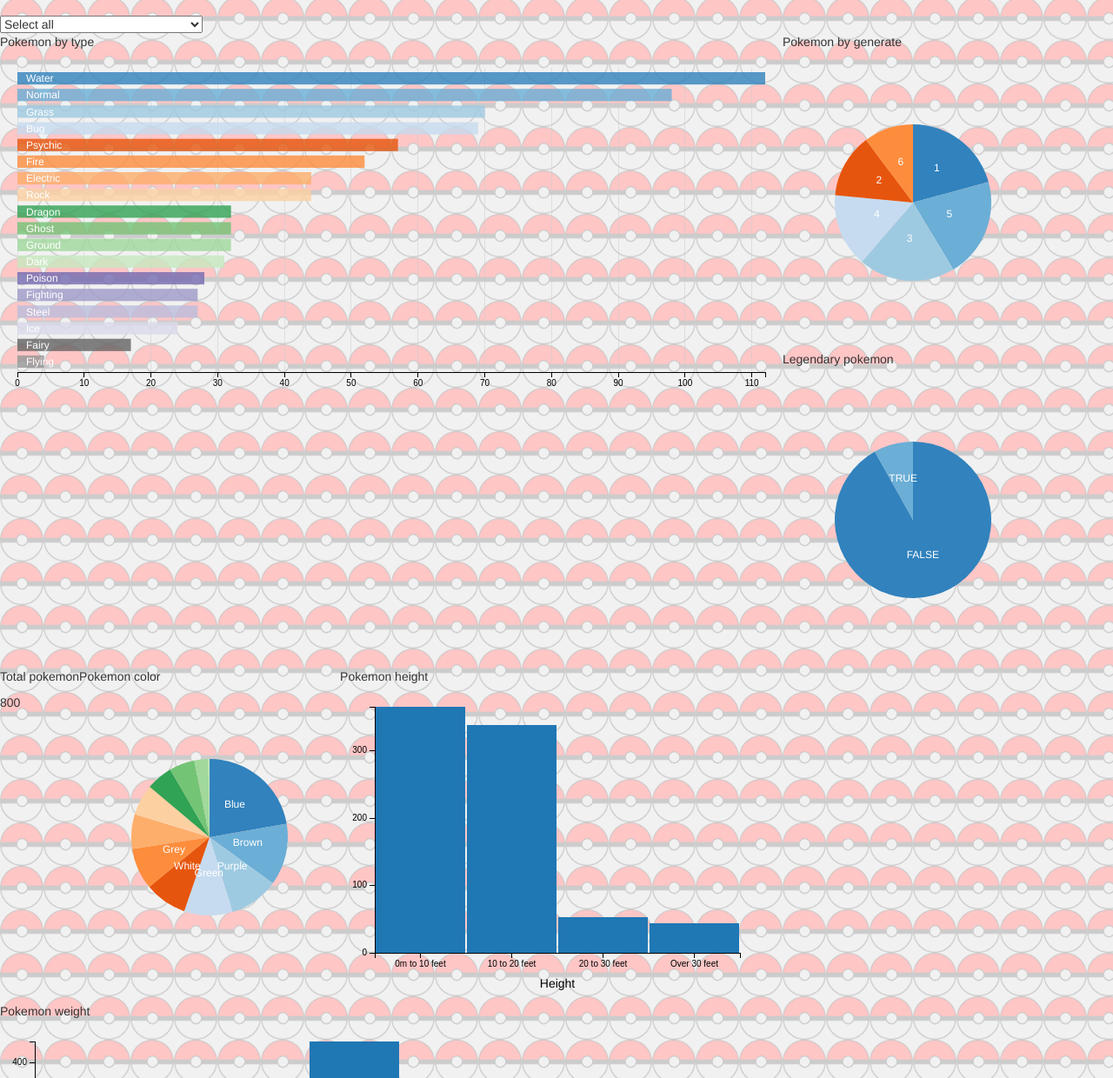
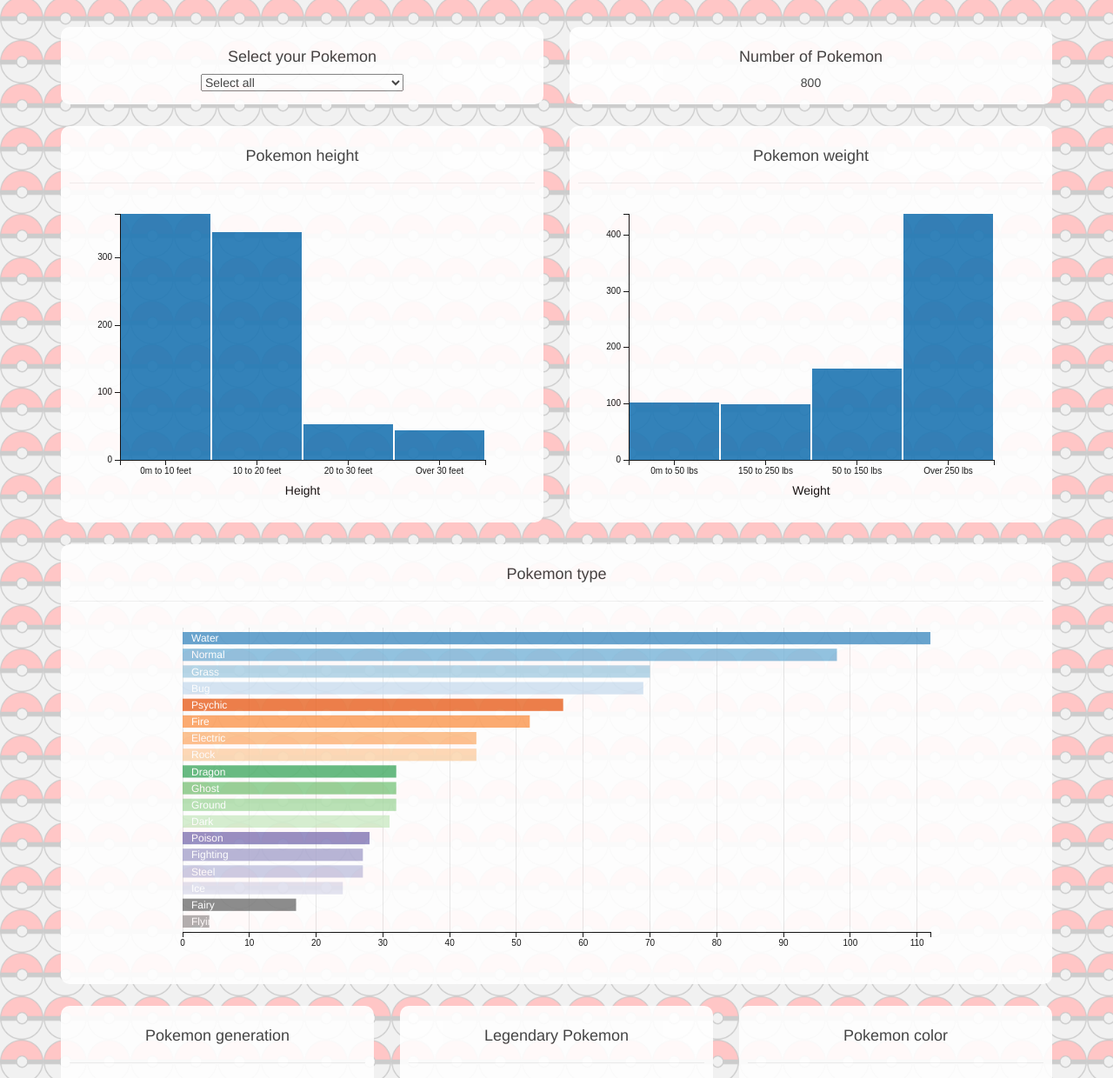
Before and after one commit to Jorden-V/Pokemon_Data_Dashboard_2nd_Project, a plain HTML site: page index.html in a window 1280 px wide. Shown: the part 54-1294 px from the top of the page at 87% size. Drawn offline with nearby package versions, Linux system fonts and the light colour scheme.

Commit message:
added some styles to the charts

```diff
--- a/index.html
+++ b/index.html
@@ -22,6 +22,7 @@
 
 <body class="background-image">
 
+    <!-------- Bootstrap naviagtion bar ------------>
     <nav class="navbar navbar-default">
         <div class="container-fluid">
             <div class="row">
@@ -40,36 +41,94 @@
             </div>
         </div>
     </nav>
+    <section class="container">
+
+        <!-------- Pokemon selector and total pokemon count ------------>
         <div class="row">
-
-
-        <div id="select-pokemon" class="col-xs-12">
+            <div class="col-xs-12">
+                <div class="row">
+                    <div class="col-xs-12 col-sm-6">
+                        <div id="select-pokemon" class="content-style">
+                            <h4> Select your Pokemon</h4>
                         </div>
                     </div>
-    <div id="pokemon-type">
-        <p>Pokemon by type</p>
+                    <div class="col-xs-12 col-sm-6">
+                        <div id="pokemon-volume" class="content-style">
+                            <h4>Number of Pokemon</h4>
                         </div>
-    <div id="pokemon-gen-type">
-        <p>Pokemon by generate</p>
                     </div>
-    <div id="legendary-pokemon">
-        <p> Legendary pokemon</p>
                 </div>
-    <div id="pokemon-volume">
-        <p> Total pokemon</p>
             </div>
-    <div id="pokemon-color">
-        <p>Pokemon color</p>
         </div>
-    <div id="pokemon-height">
-        <p> Pokemon height</p>
+
+        <!-------- Pokemon weight and height bar charts ------------>
+        <div class="row">
+            <div class="col-xs-12">
+                <div class="row">
+                    <div class="col-xs-12 col-sm-6">
+                        <div id="pokemon-height" class="content-style">
+                            <h4>Pokemon height</h4>
+                            <hr>
                         </div>
-    <div id="pokemon-weight">
-        <p>Pokemon weight</p>
                     </div>
-    <div id="pokemon-stats">
+                    <div class="col-xs-12 col-sm-6">
+                        <div id="pokemon-weight" class="content-style">
+                            <h4>Pokemon weight</h4>
+                            <hr>
+                        </div>
+                    </div>
 
                 </div>
+            </div>
+        </div>
+
+        <!-------- Pokemon type row chart ------------>
+        <div class="row">
+            <div class="col-xs-12">
+                <div id="pokemon-type" class="content-style">
+                    <h4> Pokemon type</h4>
+                    <hr>
+                </div>
+            </div>
+        </div>
+
+        <!-------- Pokemon color, legendary and generation pie charts ------------>
+        <div class="row">
+            <div class="col-xs-12">
+                <div class="row">
+                    <div class="col-xs-12 col-sm-4">
+                        <div id="pokemon-gen-type" class="content-style">
+                            <h4> Pokemon generation</h4>
+                            <hr>
+                        </div>
+                    </div>
+                    <div class="col-xs-12 col-sm-4">
+                        <div id="legendary-pokemon" class="content-style">
+                            <h4> Legendary Pokemon</h4>
+                            <hr>
+                        </div>
+                    </div>
+                    <div class="col-xs-12 col-sm-4">
+                        <div id="pokemon-color" class="content-style">
+                            <h4> Pokemon color</h4>
+                            <hr>
+                        </div>
+                    </div>
+                </div>
+            </div>
+        </div>
+
+        <!-------- Pokemon stats comp chart ------------>
+        <div class="row">
+            <div class="col-xs-12">
+                <div id="pokemon-stats" class="content-style">
+                    <h4> Pokemon stats</h4>
+                    <hr>
+                </div>
+            </div>
+        </div>
+
+    </section>
 </body>
 
 </html>
--- a/static/css/style.css
+++ b/static/css/style.css
@@ -17,7 +17,7 @@
     text-align: center;
 }
 
-.info-icons{
+.info-icons {
     float: right;
 }
 
@@ -30,3 +30,15 @@
     -webkit-transition: .5s;
     transition: .5s;
 }
+
+.content-style {
+    width: 100%;
+    padding: 15px 10px;
+    border-radius: 10px;
+    background-color: white;
+    opacity: 0.9;
+    margin: 12.5px 0;
+    text-align: center;
+}
+
+}
```
Lines whose indentation alone changed are shown as unchanged.
